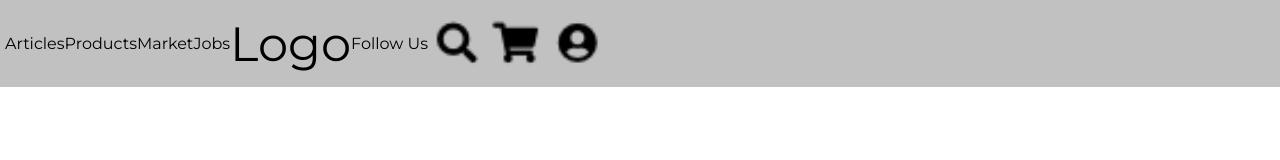
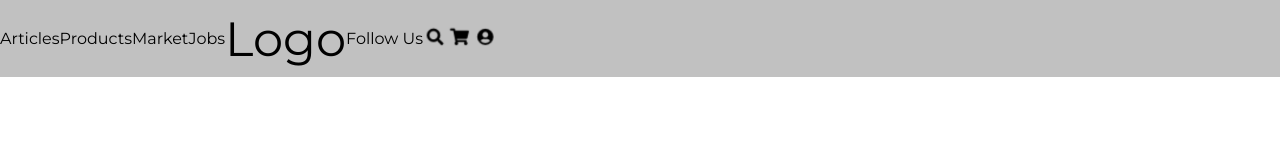
Before and after one commit to austinmgray210/codeup-web-exercises, a plain HTML site: page flexbox-nav-exercise.html in a window 1280 px wide. Drawn offline with Linux system fonts and the light colour scheme.

Commit message:
updated flexbox exercises

```diff
--- a/css/flexbox-nav-exercise.css
+++ b/css/flexbox-nav-exercise.css
@@ -1,48 +1,34 @@
 * {
-    font-family: 'Montserrat','Work Sans',  sans-serif;
     box-sizing: border-box;
 }
 
 body {
     margin: 0;
-}
-.zoom:hover {
-    transform: scale(1.3);
+    font-family: 'Montserrat','Work Sans',  sans-serif;
 }
 
-nav {
+.topNav {
+    display: flex;
     background-color: #C1C1C1;
+    width: 100%;
 }
 
-nav a {
-
-}
-
-
-ul {
+#navLogo {
     display: flex;
-    list-style: none;
-    padding: 5px;
-    margin: auto;
-    align-items: center;
-}
-
-li:nth-child(5) {
     font-size: 3em;
     padding: .2em 0;
 }
 
-
-
-/* Navbar icons */
-.navIcons {
+.navLinks {
+    display: flex;
+    list-style: none;
+    align-items: center;
+    margin: 0;
+    padding: 0;
 }
 
-li.navArticles .navProducts .navMarket .navJobs {
-    margin-right: 0 auto;
-}
-li.navFollowUs {
-    margin-left: 0 auto;
+ul.navLeft {
+
 }
 
  /* Anchor settings */
@@ -51,5 +37,12 @@ a {
     text-decoration: none;
     display: inline-block;
 }
+
 a:hover {
     color: blue;
+    transform: scale(1.1);
+}
+
+.navIcons {
+    width: 25px;
+}
--- a/flexbox-nav-exercise.html
+++ b/flexbox-nav-exercise.html
@@ -14,13 +14,13 @@
         <li><a href="#" id="navMarket" class="navLeft">Market</a></li>
         <li><a href="#" id="navJobs" class="navLeft">Jobs</a></li>
         <li><a href="#" id="navLogo" class="navCenter">Logo</a></li>
-        <li><a href="#" class="navFollowUs">Follow Us</a></li>
-        <li><a href="#" class="navSearch">
-            <img src="img/narbar_search.png"alt="search" id="navSearch" class="zoom"></a></li>
-        <li><a href="#" class="navShop" >
-            <img src="img/navbar_shop.png" alt="shopping cart" id="navShop" class="zoom"></a></li>
-        <li><a href="#" class="navProfile">
-            <img src="img/navbar_profile.png" alt="user Profile" id="userProfile" class="zoom"></a></li>
+        <li><a href="#" id="navFollowUs" class="navRight">Follow Us</a></li>
+        <li><a href="#" id="navSearch" class="navRight">
+            <img src="img/narbar_search.png" alt="search" class="navIcons"></a></li>
+        <li><a href="#" id="navShop" class="navRight">
+            <img src="img/navbar_shop.png" alt="shopping cart" class="navIcons"></a></li>
+        <li><a href="#" id="navProfile" class="navRight">
+            <img src="img/navbar_profile.png" alt="user Profile" class="navIcons"></a></li>
     </ul>
 </nav>
 </body>
```
